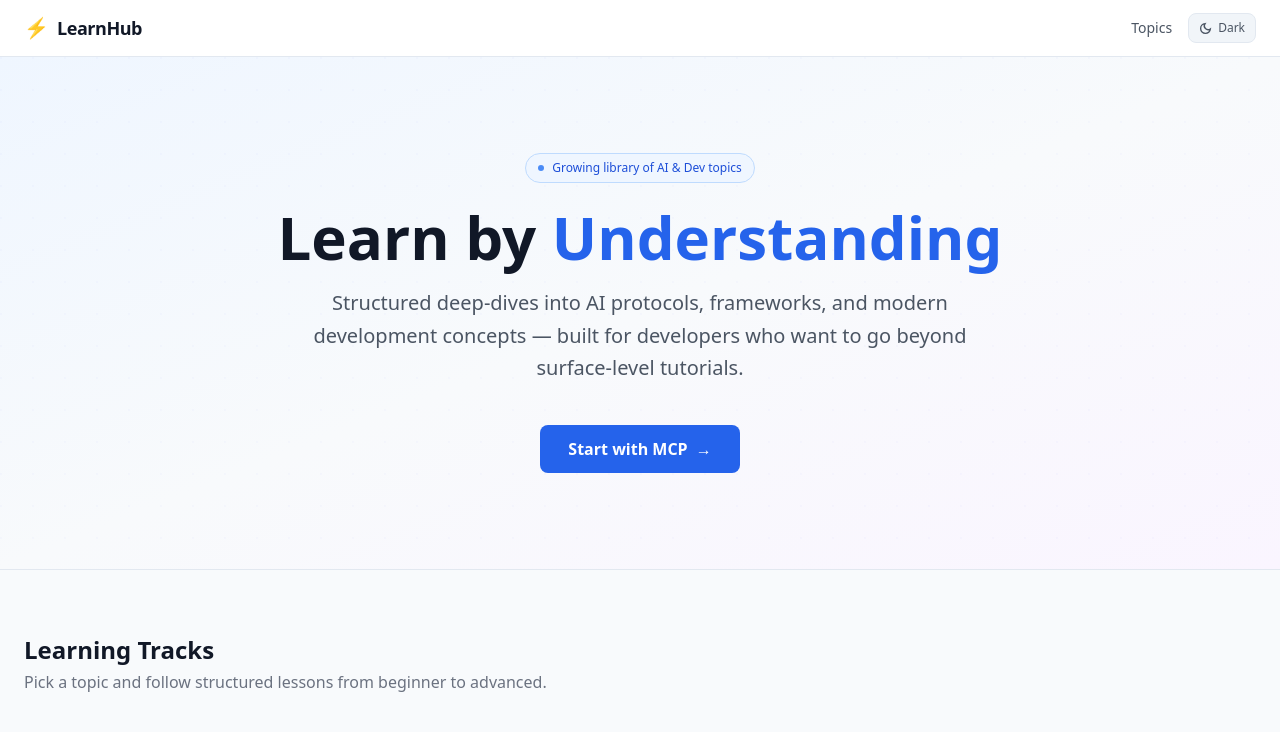
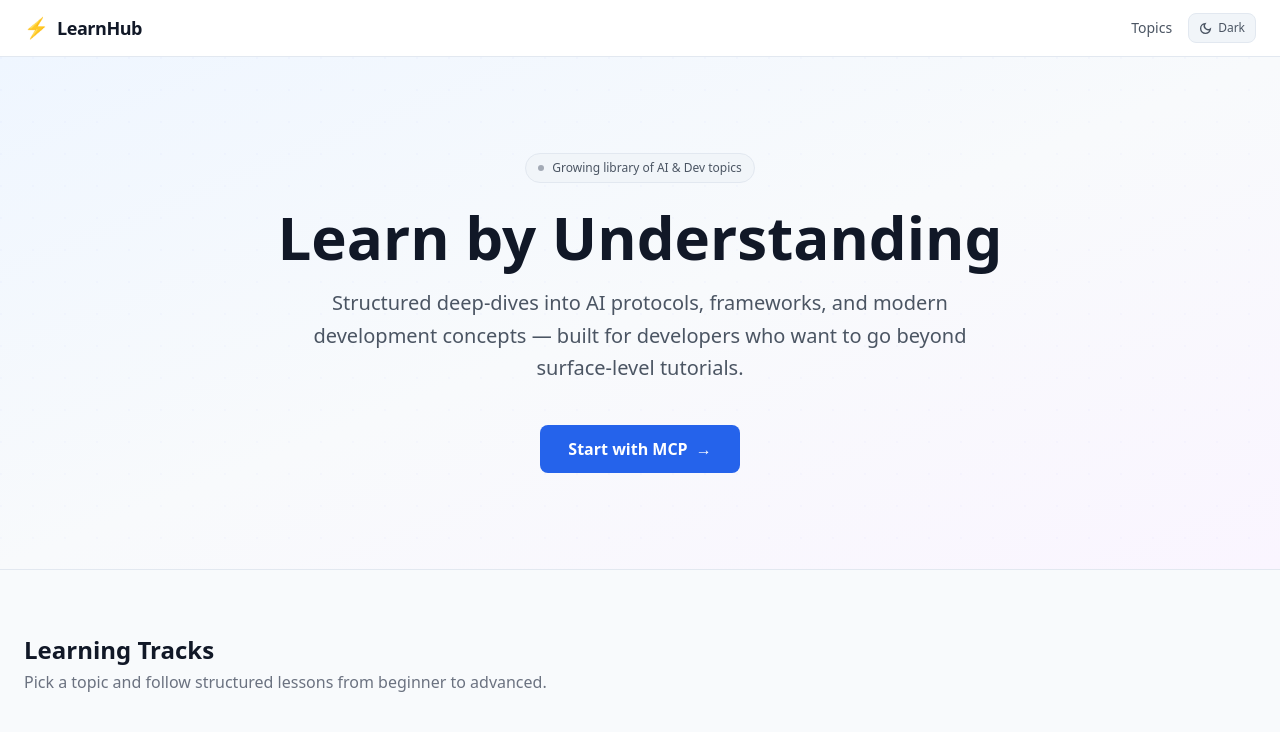
Before and after one commit to amazprashant/BuildSmart, a Next.js app: page / in a window 1280 px wide. Shown: the top 732 px of the page. Built offline with nearby package versions, Linux system fonts and the light colour scheme.

Commit message:
updated color

```diff
--- a/app/learn/[topic]/page.tsx
+++ b/app/learn/[topic]/page.tsx
@@ -82,7 +82,7 @@ export default function TopicPage({ params }: Props) {
             <Link
               key={lesson.slug}
               href={`/learn/${topic.slug}/${lesson.slug}`}
-              className="group flex items-center gap-4 bg-white dark:bg-gray-900 border border-slate-200 dark:border-gray-800 rounded-xl p-4 hover:border-blue-400/50 dark:hover:border-blue-700/50 hover:shadow-md hover:shadow-blue-100/50 dark:hover:shadow-blue-950/20 transition-all"
+              className="group flex items-center gap-4 bg-white dark:bg-gray-900 border border-slate-200 dark:border-gray-800 rounded-xl p-4 hover:border-slate-300 dark:hover:border-gray-600 hover:shadow-md transition-all"
             >
               <div
                 className="w-10 h-10 rounded-full flex items-center justify-center font-bold text-sm flex-shrink-0"
@@ -91,7 +91,7 @@ export default function TopicPage({ params }: Props) {
                 {index + 1}
               </div>
               <div className="flex-1 min-w-0">
-                <div className="text-gray-900 dark:text-white font-semibold group-hover:text-blue-600 dark:group-hover:text-blue-300 transition-colors">
+                <div className="text-gray-900 dark:text-white font-semibold transition-colors">
                   {lesson.title}
                 </div>
                 <div className="text-gray-500 dark:text-gray-500 text-sm mt-0.5 truncate">
@@ -104,7 +104,7 @@ export default function TopicPage({ params }: Props) {
                     {lesson.duration}
                   </span>
                 )}
-                <span className="text-gray-400 dark:text-gray-600 group-hover:text-blue-500 dark:group-hover:text-blue-400 group-hover:translate-x-1 transition-all inline-block">
+                <span className="text-gray-400 dark:text-gray-600 group-hover:text-gray-700 dark:group-hover:text-gray-300 group-hover:translate-x-1 transition-all inline-block">
                   →
                 </span>
               </div>
--- a/app/page.tsx
+++ b/app/page.tsx
@@ -58,13 +58,13 @@ export default function HomePage() {
           }}
         />
         <div className="relative max-w-3xl mx-auto text-center">
-          <div className="inline-flex items-center gap-2 bg-blue-50 dark:bg-blue-950/80 border border-blue-200 dark:border-blue-800/60 text-blue-700 dark:text-blue-300 text-xs font-medium px-3 py-1.5 rounded-full mb-6">
-            <span className="w-1.5 h-1.5 bg-blue-500 dark:bg-blue-400 rounded-full animate-pulse" />
+          <div className="inline-flex items-center gap-2 bg-slate-100 dark:bg-gray-800/80 border border-slate-200 dark:border-gray-700 text-gray-600 dark:text-gray-300 text-xs font-medium px-3 py-1.5 rounded-full mb-6">
+            <span className="w-1.5 h-1.5 bg-gray-400 dark:bg-gray-400 rounded-full animate-pulse" />
             Growing library of AI &amp; Dev topics
           </div>
           <h1 className="text-5xl sm:text-6xl font-bold mb-5 leading-tight text-gray-900 dark:text-white">
             Learn by{" "}
-            <span className="text-blue-600 dark:text-blue-400">Understanding</span>
+            <span className="text-gray-900 dark:text-white">Understanding</span>
           </h1>
           <p className="text-xl text-gray-600 dark:text-gray-400 mb-10 max-w-2xl mx-auto leading-relaxed">
             Structured deep-dives into AI protocols, frameworks, and modern
--- a/components/LessonViewer.tsx
+++ b/components/LessonViewer.tsx
@@ -53,7 +53,7 @@ export default function LessonViewer({ topic, lesson, lessonIndex }: Props) {
 
           <Link
             href="/"
-            className="text-blue-600 dark:text-blue-400 hover:text-blue-500 dark:hover:text-blue-300 font-semibold transition-colors flex-shrink-0"
+            className="text-gray-900 dark:text-white hover:text-gray-600 dark:hover:text-gray-300 font-semibold transition-colors flex-shrink-0"
           >
             ⚡ LearnHub
           </Link>
```
